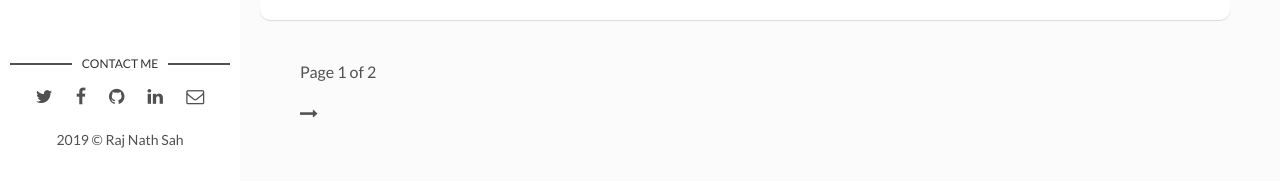
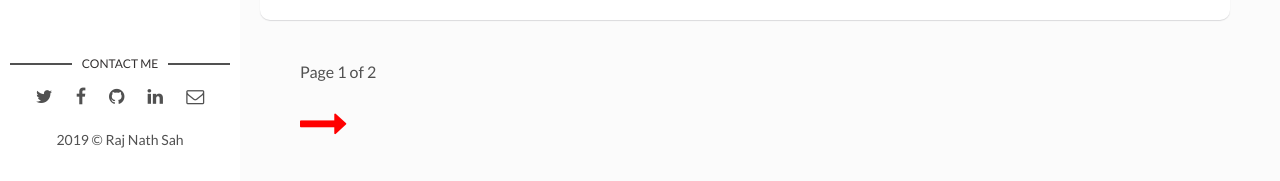
Before and after one commit to rajnathsah/rajnathsah.github.io, a Jekyll site: the page built from index.html, in a window 1280 px wide and 900 px high, scrolled down 860 px. Shown: the part 716-897 px from the top of the window. Built offline with Jekyll 4.4.1, drawn with Linux system fonts in a browser that asks for light colours; the list of posts is cut into pages by our own code.

Commit message:
Update pagination.html

```diff
--- a/_includes/pagination.html
+++ b/_includes/pagination.html
@@ -5,14 +5,14 @@
         {% if paginator.previous_page == 1 %}
         <p><a class="newer-posts" href="{{ site.baseurl }}/"><i class="fa fa-long-arrow-left" aria-hidden="true"></i></a></p>
         {% else %}
-        <p><a class="newer-posts" href="{{ site.baseurl }}/page/{{ paginator.previous_page }}/"><i class="fa fa-long-arrow-left" aria-hidden="true"></i></a></p>
+        <p><a class="newer-posts" href="{{ site.baseurl }}/page/{{ paginator.previous_page }}/"><i class="fa fa-long-arrow-left" aria-hidden="true" style="font-size:48px;color:red"></i></a></p>
         {% endif %}
       {% endif %}
 
       <p><span class="page-number">Page {{paginator.page}} of {{paginator.total_pages}}</span></p>
 
       {% if paginator.next_page %}
-      <p><a class="older-posts" href="{{ site.baseurl }}/page/{{ paginator.next_page }}/"><i class="fa fa-long-arrow-right" aria-hidden="true"></i></a></p>
+      <p><a class="older-posts" href="{{ site.baseurl }}/page/{{ paginator.next_page }}/"><i class="fa fa-long-arrow-right" aria-hidden="true" style="font-size:48px;color:red"></i></a></p>
       {% endif %}
     </ul>
   </nav>
```
